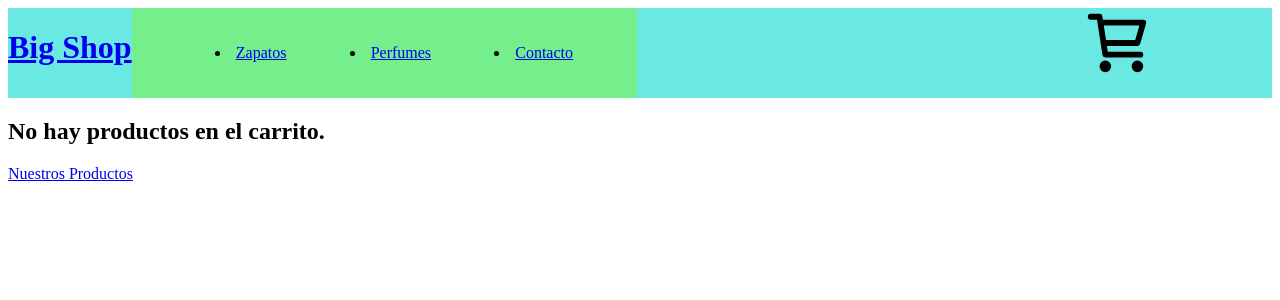
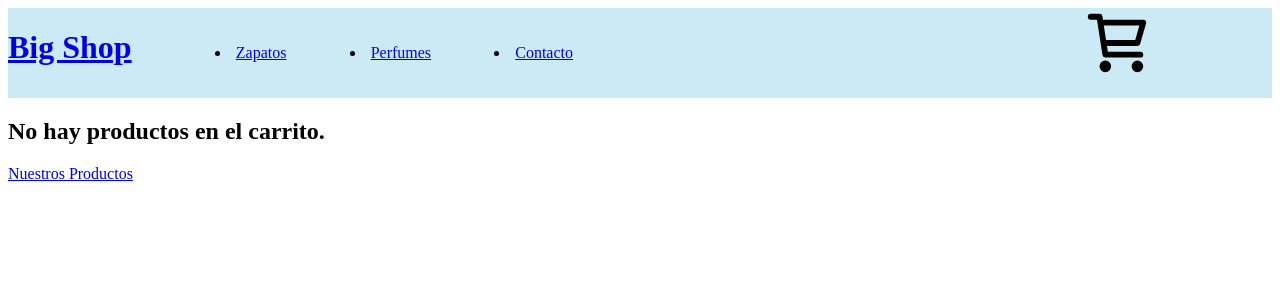
Before and after one commit to francosdp/ProyectoFinal-GattiCandelero, a React (Vite) app: page /cart in a window 1280 px wide. Shown: the top 300 px of the page. Built offline with nearby package versions, Linux system fonts and the light colour scheme.

Commit message:
Borrando basura

```diff
--- a/src/App.jsx
+++ b/src/App.jsx
@@ -9,6 +9,7 @@ import Cart from './componentes/Cart/Cart';
 import { ToastContainer } from 'react-toastify';
 import 'react-toastify/dist/ReactToastify.css';
 import Checkout from './componentes/Checkout/Checkout';
+import ErrorPage from './componentes/ErrorPage/ErrorPage';
 // import Productos from './componentes/Productos/Productos'
 
 
@@ -18,7 +19,7 @@ import Checkout from './componentes/Checkout/Checkout';
 function App() {
 
   return (
-    <>
+    <div className='app-body'>
       <BrowserRouter>
         <CarritoProvider>
           <NavBar />
@@ -30,13 +31,13 @@ function App() {
             <Route path='/cart' element={<Cart />} />
             <Route path='/checkout' element={<Checkout />} />
             <Route path='/formulario' element={<Formulario />} />
-            <Route path='*' element={<h2>Esta seccion aun no se encuentra disponible</h2>} />
+            <Route path='*' element={<ErrorPage/>} />
           </Routes>
         </CarritoProvider>
         <ToastContainer/>
       </BrowserRouter>
 
-    </>
+    </div>
   )
 }
 
--- a/src/componentes/Cart/Cart.jsx
+++ b/src/componentes/Cart/Cart.jsx
@@ -24,7 +24,7 @@ const Cart = () => {
     return (
         <div>
             {
-                carrito.map(producto=><CartItem key={producto.id} {...producto}/>)
+                carrito.map(prod=><CartItem key={prod.producto.id} {...prod}/>)
             }
             <h3>Total: ${total}</h3>
             <h3>Cantidad Total: {cantidadTotal}</h3>
--- a/src/componentes/Checkout/Checkout.jsx
+++ b/src/componentes/Checkout/Checkout.jsx
@@ -1,3 +1,5 @@
+
+
 import { useState, useContext } from "react"
 import { CarritoContext } from "../../context/CarritoContext"
 import { db } from "../../service/config"
@@ -49,40 +51,33 @@ const Checkout = () => {
 
     Promise.all(
       orden.items.map(async (productoOrden) => {
-        const productoRef = doc(db, "gigastock", productoOrden.id)
-
-        const productoDoc = await getDoc(productoRef)
-        const stockActual = productoDoc.data().stock
+        const productoRef = doc(db, "gigastock", productoOrden.id);
+        const productoDoc = await getDoc(productoRef);
+        const stockActual = productoDoc.data().stock;
 
         await updateDoc(productoRef, {
           stock: stockActual - productoOrden.cantidad
-        })
+        });
       })
     )
       .then(() => {
         addDoc(collection(db, "ordenes"), orden)
           .then(docRef => {
-            setOrdenId(docRef.id)
-            compraFinalizada()
-            setNombre("")
-            setApellido("")
-            setDireccion("")
-            setEmail("")
-            setTelefono("")
-
+            setOrdenId(docRef.id);
+            compraFinalizada();
+            setNombre("");
+            setApellido("");
+            setDireccion("");
+            setEmail("");
+            setTelefono("");
           })
-
           .catch(error => {
-            console.log("Error al crear la orden", error)
-            setError("Se produjo un error al crear la orden")
-          })
-
+            setError("Se produjo un error al crear la orden");
+          });
       })
-      .catch((error)=>{
-        console.log("No se pudo actualizar el stock",error)
-        setError("No se puede actualizar el stock")
-      })
-
+      .catch((error) => {
+        setError("No se puede actualizar el stock");
+      });
 
 
   }
--- /dev/null
+++ b/src/componentes/ErrorPage/ErrorPage.jsx
@@ -0,0 +1,11 @@
+
+
+const ErrorPage = () => {
+  return (
+    <div>
+        <img src="\public\img\404.jpg" alt="Error 404" />
+    </div>
+  )
+}
+
+export default ErrorPage
--- a/src/componentes/ItemDetail/ItemDetail.jsx
+++ b/src/componentes/ItemDetail/ItemDetail.jsx
@@ -1,7 +1,7 @@
 import './ItemDetail.css';
 import ItemCount from "../ItemCount/ItemCount";
 import { useState } from 'react';
-import { Link } from 'react-router-dom';
+import { Link, NavLink } from 'react-router-dom';
 import { CarritoContext } from '../../context/carritoContext';
 import { useContext } from 'react';
 import { toast } from 'react-toastify';
@@ -38,6 +38,9 @@ const ItemDetail = ({ id, nombre, precio, img, details, stock }) => {
                 {
                     agregarCantidad > 0 ? (<Link to="/cart">Terminar Compra</Link>) : (<ItemCount inicial={1} stock={stock} agregarCompra={manejadorCantidad} />)
                 }
+                <NavLink to='/'>
+                <h4>Volver a la tienda</h4>
+                </NavLink>
 
 
 
--- a/src/componentes/ItemDetailContainer/ItemDetailContainer.jsx
+++ b/src/componentes/ItemDetailContainer/ItemDetailContainer.jsx
@@ -1,5 +1,4 @@
 import { useState, useEffect } from "react"
-// import { callProduct } from "../../asyncmock"
 import ItemDetail from "../ItemDetail/ItemDetail"
 import { useParams } from "react-router-dom"
 import { db } from "../../service/config"
--- a/src/componentes/ItemListContainer/ItemListContainer.jsx
+++ b/src/componentes/ItemListContainer/ItemListContainer.jsx
@@ -4,6 +4,7 @@ import ItemList from "../ItemList/ItemList"
 import { useParams } from "react-router-dom"
 import { collection, getDocs, query, where } from 'firebase/firestore'
 import { db } from '../../service/config'
+
 
 
 
@@ -23,10 +24,8 @@ const ItemListContainer = () => {
                 })
                 setProductos(nuevosProductos)
             })
-            .catch(error => console.log(error))
-            .finally(() => {
-                console.log("Proceso Finalizado")
-            })
+            .catch()
+            .finally()
     }, [idCategoria])
 
 
--- a/src/componentes/NavBar/NavBar.css
+++ b/src/componentes/NavBar/NavBar.css
@@ -1,11 +1,13 @@
+.background{
+
+    background-color: rgb(204, 234, 245);
+}
 header{
     display: flex;
     flex-direction: row;
-    background-color: rgb(105, 233, 226);
 
 }
 nav{
-background-color: rgba(119, 241, 125, 0.842);
 width:40%;
 }
 ul{
--- a/src/componentes/NavBar/NavBar.jsx
+++ b/src/componentes/NavBar/NavBar.jsx
@@ -3,7 +3,7 @@ import CartWidget from '../CartWidget/CartWidget'
 import {NavLink } from 'react-router-dom'
 const NavBar = () => {
     return (
-        <header>
+        <header className='background'>
 
             <h1>
                 <NavLink to='/' >
--- a/src/context/CarritoContext.jsx
+++ b/src/context/CarritoContext.jsx
@@ -13,7 +13,6 @@ export const CarritoProvider = ({ children }) => {
     const [total, setTotal] = useState(0)
     const [cantidadTotal, setCantidadTotal] = useState(0)
 
-    console.log(carrito)
 
     const agregarAlCarrito = (producto, cantidad) => {
         const productoEnStock = carrito.find(prod => prod.producto.id === producto.id)
--- a/src/custom-hooks/useFetch.js
+++ b/src/custom-hooks/useFetch.js
@@ -7,7 +7,7 @@ useEffect(()=>{
     fetch (url)
     .then (respuesta => respuesta.json())
     .then (jsonData=> setData(jsonData))
-    .catch (error=> console.log(error))
+    .catch (error=>(error))
 },[url])
 return data
 }
```
Also changed, not shown: public/img/404.jpg (added), public/img/producto.jpg (deleted).
